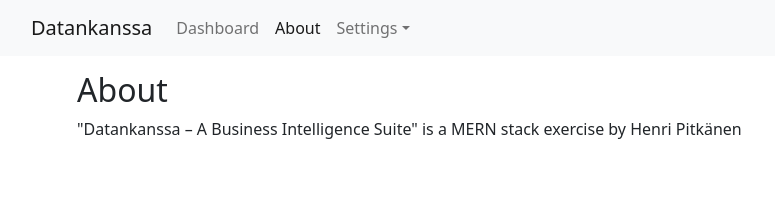
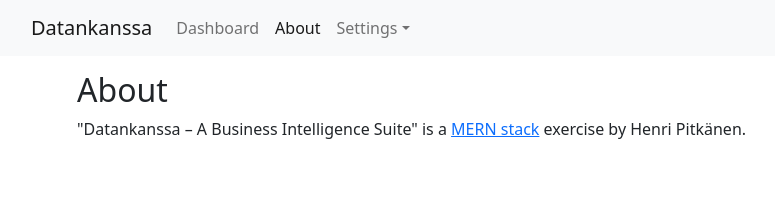
Before and after one commit to henrituol/datankanssa, a React (Create React App) app in the folder client/: page /about in a window 1280 px wide. Shown: the top 207 px of the page, without its empty margins (51-826 px from the left). Built offline with nearby package versions, Linux system fonts and the light colour scheme.

Commit message:
Added link to a site that explains what is MERN stack

```diff
--- a/client/src/views/About.js
+++ b/client/src/views/About.js
@@ -3,7 +3,7 @@ const About = () => {
     return(
         <div>
             <h2>About</h2>
-            <p>"Datankanssa – A Business Intelligence Suite" is a MERN stack exercise by Henri Pitkänen</p>
+            <p>"Datankanssa – A Business Intelligence Suite" is a <a href= "https://www.mongodb.com/mern-stack" target="_blank">MERN stack</a> exercise by Henri Pitkänen.</p>
         </div>
     )
 }
```
